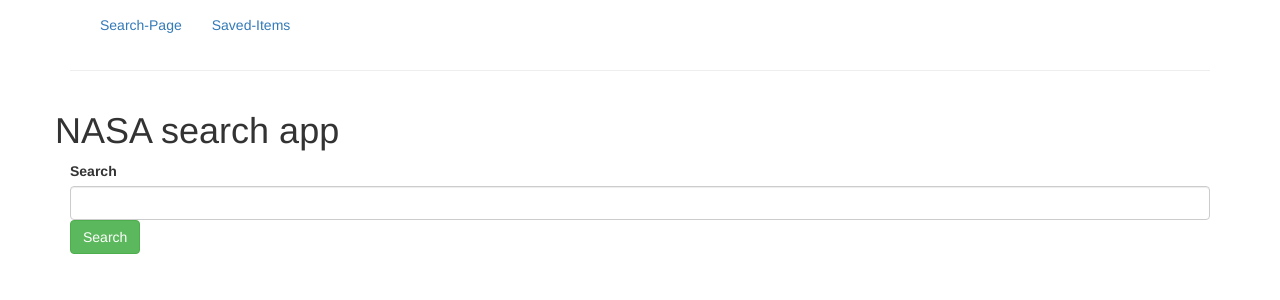
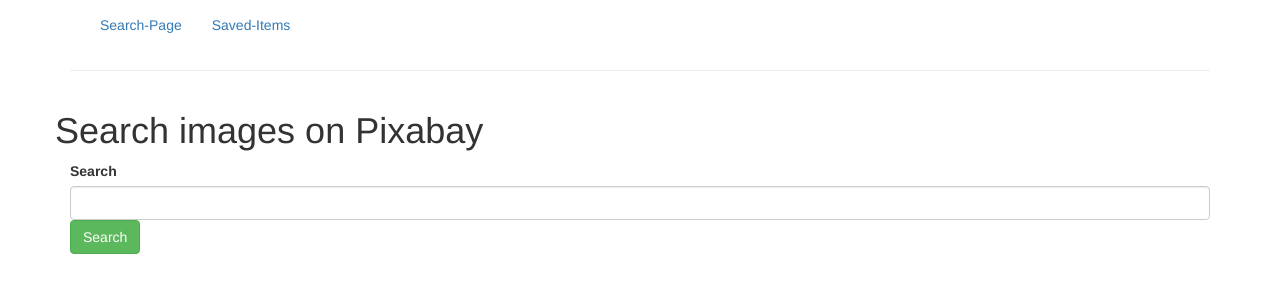
Before and after one commit to devGabor84/pixabay-search-app, an Angular app: page / in a window 1280 px wide. Shown: the top 300 px of the page. Built offline with nearby package versions, Linux system fonts and the light colour scheme.

Commit message:
template content changed

```diff
--- a/src/app/search-page/search-page.component.html
+++ b/src/app/search-page/search-page.component.html
@@ -1,9 +1,9 @@
 <div class="row">
-  <h1>NASA search app</h1>
+  <h1>Search images on Pixabay</h1>
   <div class="col-xs-12 form-group">
     <label for="name">Search</label>
     <input type="text" id="name" [(ngModel)]="query" class="form-control" />
-    <button class="btn btn-success" type="button" (click)="searchItems(query)">
+    <button class="btn btn-success" type="submit" (click)="searchItems(query)">
       Search
     </button>
   </div>
```
